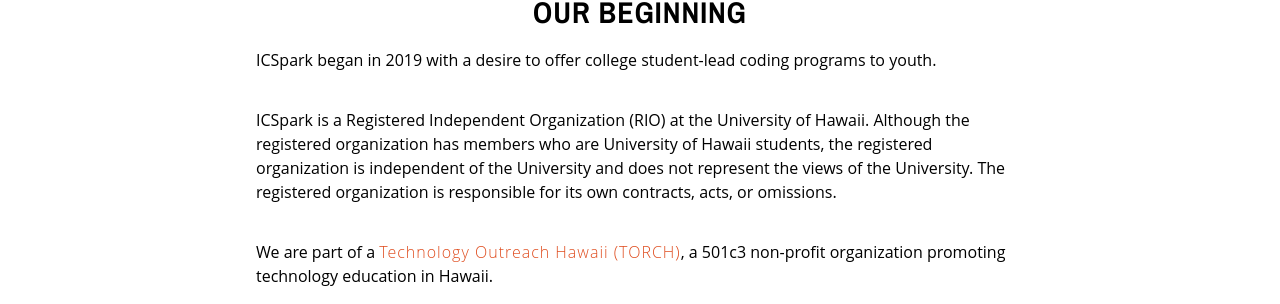
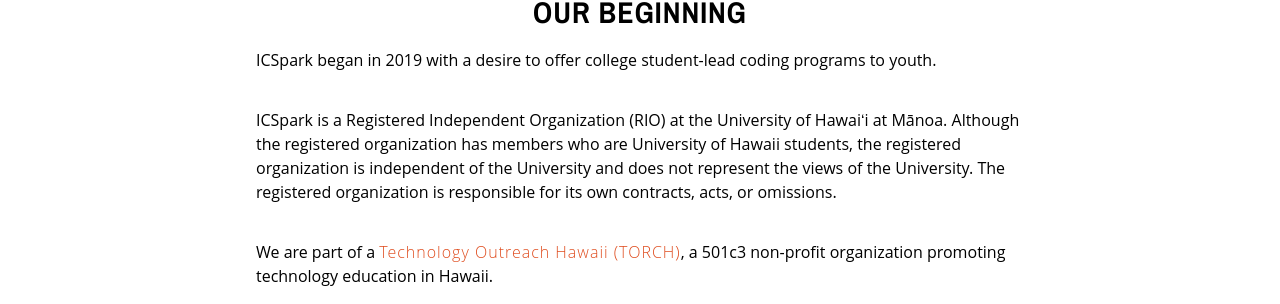
Before and after one commit to ICSpark/website, a Jekyll site: the page built from about.html, in a window 1280 px wide. Shown: the part 410-714 px from the top of the page. Built offline with Jekyll 4.4.1, drawn with Linux system fonts in a browser that asks for light colours; some web fonts are replaced.

Commit message:
Update about.html

```diff
--- a/about.html
+++ b/about.html
@@ -11,7 +11,7 @@
     <div class="page-title">
       <h4>OUR BEGINNING</h4>
       <p>ICSpark began in 2019 with a desire to offer college student-lead coding programs to youth.</p>
-      <p>ICSpark is a Registered Independent Organization (RIO) at the University of Hawaii. Although the registered organization has members who are University of Hawaii students, the registered organization is independent of the University and does not represent the views of the University. The registered organization is responsible for its own contracts, acts, or omissions.</p>
+      <p>ICSpark is a Registered Independent Organization (RIO) at the University of Hawaiʻi at Mānoa. Although the registered organization has members who are University of Hawaii students, the registered organization is independent of the University and does not represent the views of the University. The registered organization is responsible for its own contracts, acts, or omissions.</p>
       <p>We are part of a <a target="_blank" href="https://hitorch.org/">Technology Outreach Hawaii (TORCH)</a>, a 501c3 non-profit organization promoting technology education in Hawaii.</p>
     </div>
     <div id="about-content">
```
